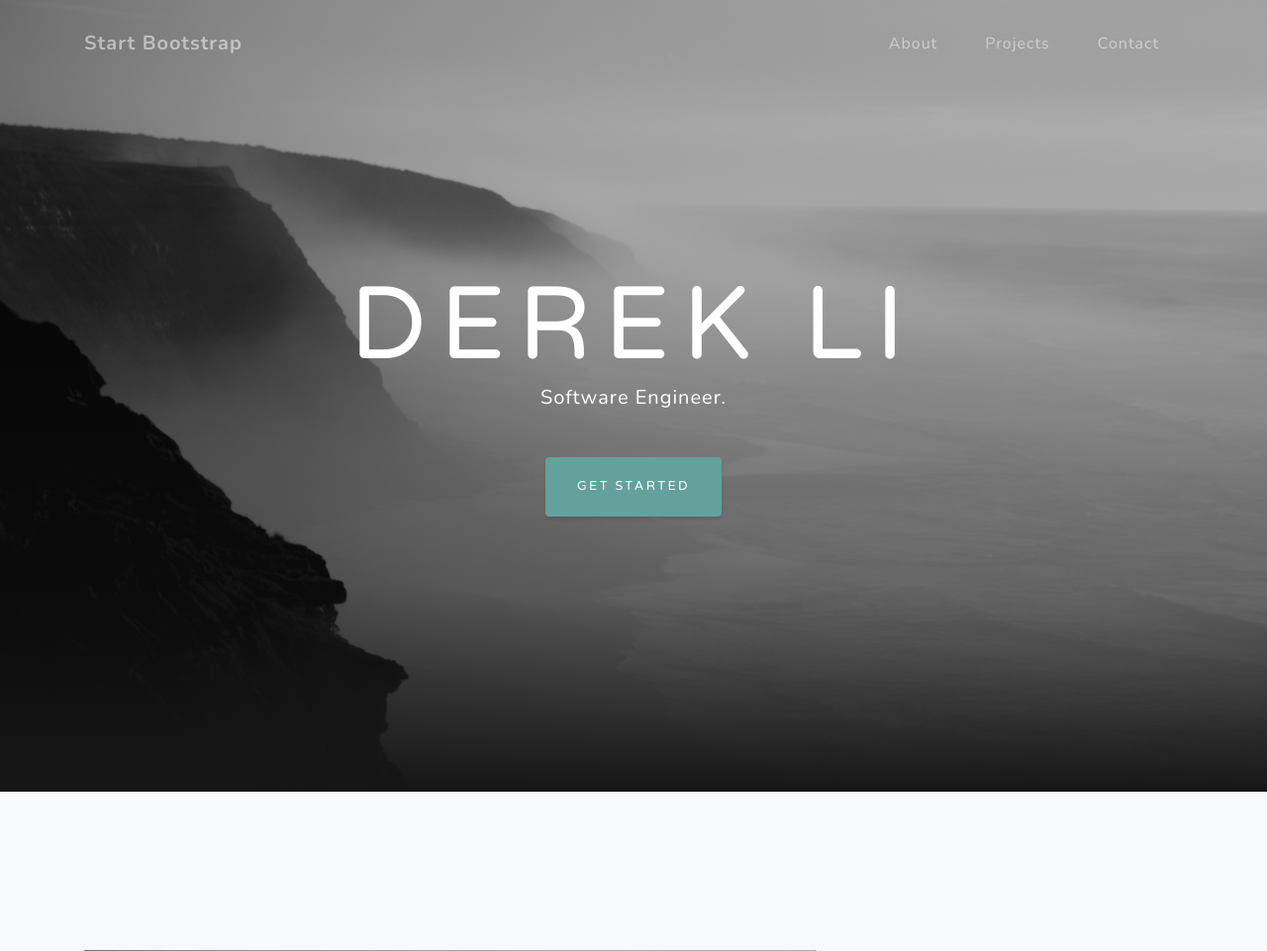
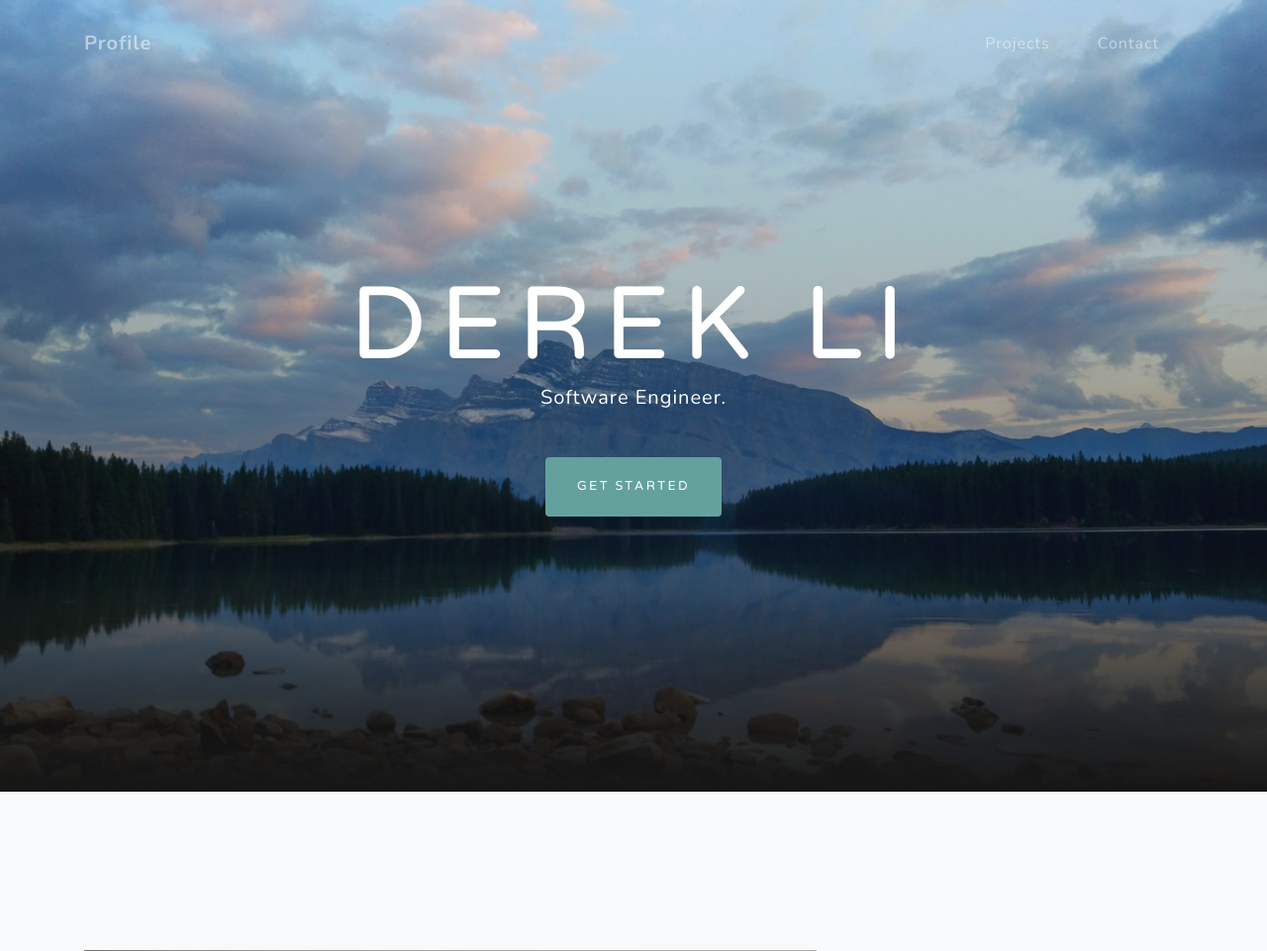
Before and after one commit to deruga04/Portfolio, a Django app: page / in a window 1280 px wide. Shown: the top 961 px of the page at 99% size. Run offline with Django 3.2, Linux system fonts and the light colour scheme; some libraries are stand-ins or nearby versions.

Commit message:
Added some beautiful pics

```diff
--- a/apps/static/css/grayscale.css
+++ b/apps/static/css/grayscale.css
@@ -93,7 +93,7 @@
   min-height: 35rem;
   padding: 15rem 0;
   background: -webkit-gradient(linear, left top, left bottom, from(rgba(22, 22, 22, 0.1)), color-stop(75%, rgba(22, 22, 22, 0.5)), to(#161616)), url("../img/bg-masthead.jpg");
-  background: linear-gradient(to bottom, rgba(22, 22, 22, 0.1) 0%, rgba(22, 22, 22, 0.5) 75%, #161616 100%), url("../img/bg-masthead.jpg");
+  background: linear-gradient(to bottom, rgba(22, 22, 22, 0.1) 0%, rgba(22, 22, 22, 0.5) 75%, #161616 100%), url("../img/mt_rundle.jpg");
   background-position: center;
   background-repeat: no-repeat;
   background-attachment: scroll;
@@ -105,9 +105,7 @@
   font-size: 2.5rem;
   line-height: 2.5rem;
   letter-spacing: 0.8rem;
-  background: -webkit-linear-gradient(rgba(255, 255, 255, 0.9), rgba(255, 255, 255, 0));
-  -webkit-text-fill-color: transparent;
-  -webkit-background-clip: text;
+  color: white;
 }
 
 .masthead h2 {
@@ -209,8 +207,8 @@
 
 .signup-section {
   padding: 10rem 0;
-  background: -webkit-gradient(linear, left top, left bottom, from(rgba(22, 22, 22, 0.1)), color-stop(75%, rgba(22, 22, 22, 0.5)), to(#161616)), url("../img/bg-signup.jpg");
-  background: linear-gradient(to bottom, rgba(22, 22, 22, 0.1) 0%, rgba(22, 22, 22, 0.5) 75%, #161616 100%), url("../img/bg-signup.jpg");
+  background: -webkit-gradient(linear, left top, left bottom, from(rgba(22, 22, 22, 0.1)), color-stop(75%, rgba(22, 22, 22, 0.5)), to(#161616)), url("../img/lake_louise.jpg");
+  background: linear-gradient(to bottom, rgba(22, 22, 22, 0.1) 0%, rgba(22, 22, 22, 0.5) 75%, #161616 100%), url("../img/lake_louise.jpg");
   background-position: center;
   background-repeat: no-repeat;
   background-attachment: scroll;
--- a/apps/templates/index.html
+++ b/apps/templates/index.html
@@ -8,7 +8,7 @@
     <meta name="description" content="">
     <meta name="author" content="">
 
-    <title>Grayscale - Start Bootstrap Theme</title>
+    <title>Howdy, Stranger</title>
 
     <!-- Bootstrap core CSS -->
     {% load static %}
@@ -21,7 +21,7 @@
 
     <!-- Custom styles for this template -->
 
-    <link rel="stylesheet" href="{% static 'css/grayscale.min.css' %}">
+    <link rel="stylesheet" href="{% static 'css/grayscale.css' %}">
 
   </head>
 
@@ -30,16 +30,18 @@
     <!-- Navigation -->
     <nav class="navbar navbar-expand-lg navbar-light fixed-top" id="mainNav">
       <div class="container">
-        <a class="navbar-brand js-scroll-trigger" href="#page-top">Start Bootstrap</a>
+        <a class="navbar-brand js-scroll-trigger" href="#page-top">Profile</a>
         <button class="navbar-toggler navbar-toggler-right" type="button" data-toggle="collapse" data-target="#navbarResponsive" aria-controls="navbarResponsive" aria-expanded="false" aria-label="Toggle navigation">
           Menu
           <i class="fas fa-bars"></i>
         </button>
         <div class="collapse navbar-collapse" id="navbarResponsive">
           <ul class="navbar-nav ml-auto">
+            <!--
             <li class="nav-item">
               <a class="nav-link js-scroll-trigger" href="#about">About</a>
             </li>
+          -->
             <li class="nav-item">
               <a class="nav-link js-scroll-trigger" href="#projects">Projects</a>
             </li>
```
Also changed, not shown: apps/static/img/banff_mountain.jpg (added), apps/static/img/lake_louise.jpg (added), apps/static/img/lake_moraine.jpg (added), apps/static/img/mt_rundle.jpg (added).
